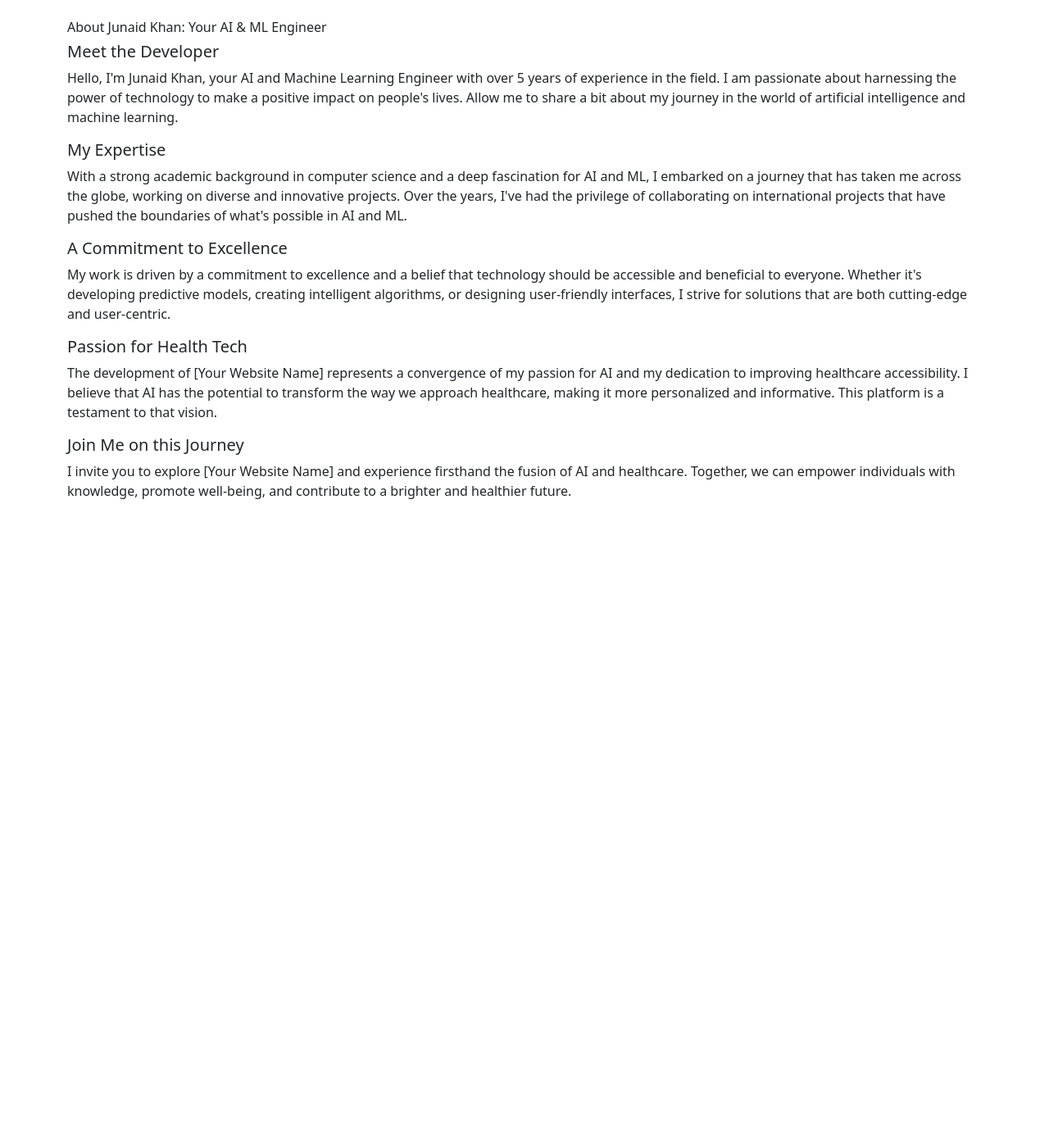
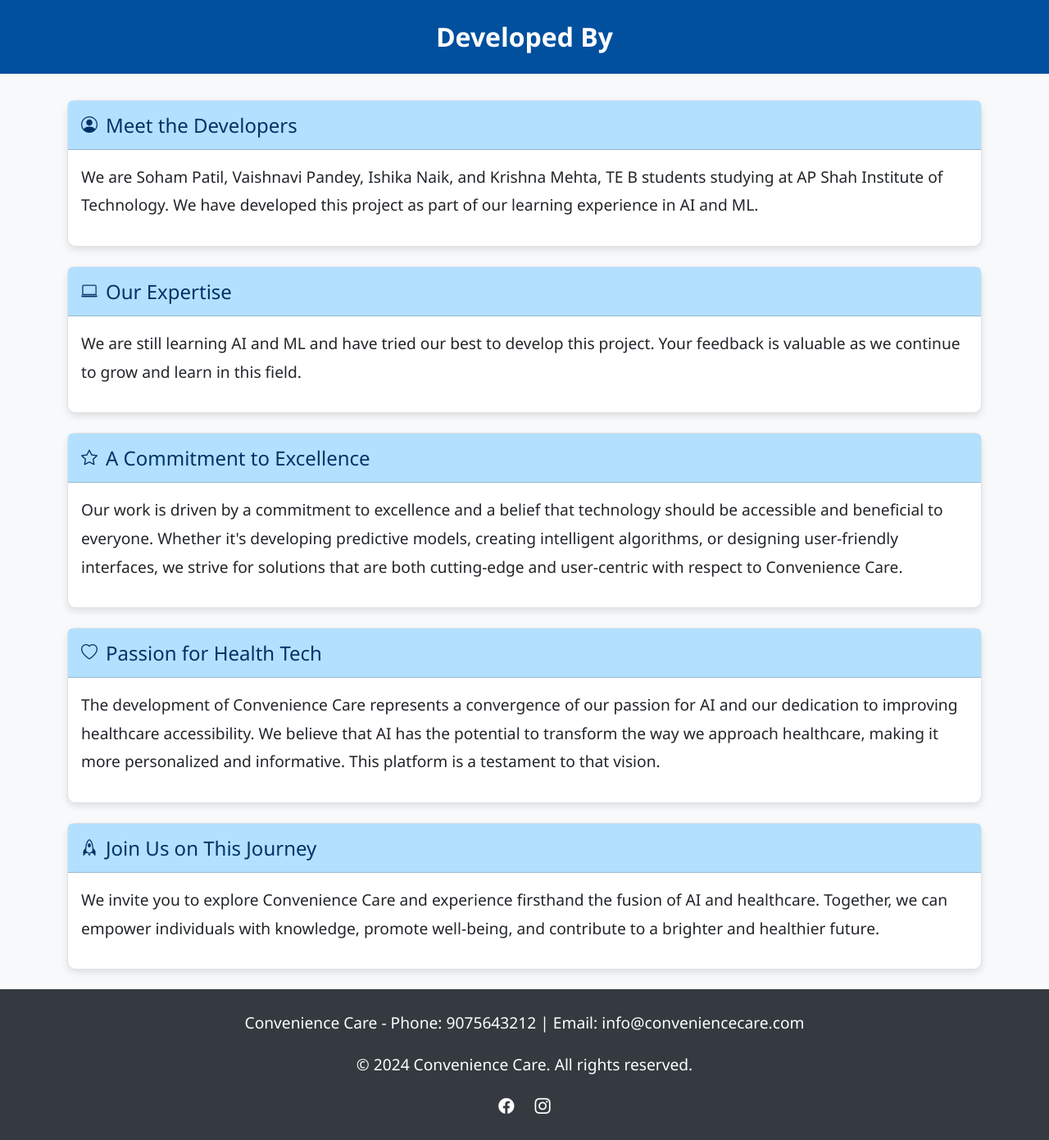
Before and after one commit to sohampatil44/CC, a Flask app: page /developer in a window 1280 px wide. Shown: the whole page at 82% size. Before the commit the page ends 609 px from the top, so only its background shows below. Run offline with Flask 3, Linux system fonts and the light colour scheme; the visitor is signed in with stand-in values (Sample User, id 1); parts of the project's set-up code (start-up, migrations or seed data) failed here and were passed over.

Commit message:
changed files

```diff
--- a/templates/developer.html
+++ b/templates/developer.html
@@ -3,35 +3,142 @@
   <head>
     <meta charset="utf-8">
     <meta name="viewport" content="width=device-width, initial-scale=1">
-    <title>Bootstrap demo</title>
+    <title>Developed By</title>
     <link href="https://cdn.jsdelivr.net/npm/bootstrap@5.3.1/dist/css/bootstrap.min.css" rel="stylesheet" integrity="sha384-4bw+/aepP/YC94hEpVNVgiZdgIC5+VKNBQNGCHeKRQN+PtmoHDEXuppvnDJzQIu9" crossorigin="anonymous">
+    <link href="https://cdn.jsdelivr.net/npm/bootstrap-icons@1.10.4/font/bootstrap-icons.css" rel="stylesheet">
+    <style>
+      html, body {
+        height: 100%;
+        margin: 0;
+        display: flex;
+        flex-direction: column;
+      }
+      body {
+        background-color: #f8f9fa;
+        color: #343a40;
+        font-family: 'Segoe UI', Tahoma, Geneva, Verdana, sans-serif;
+        font-size: 1rem;
+        line-height: 1.8;
+        display: flex;
+        flex-direction: column;
+      }
+      .header {
+        background-color: #00509e; /* Lighter blue shade */
+        color: white;
+        text-align: center;
+        padding: 1rem;
+        font-size: 2rem;
+        font-weight: bold;
+      }
+      .container {
+        flex: 1;
+        margin-top: 2rem;
+      }
+      .card {
+        border-radius: 10px;
+        border: 1px solid #dee2e6;
+        box-shadow: 0 4px 8px rgba(0, 0, 0, 0.1);
+        margin-bottom: 1.5rem;
+        transition: transform 0.3s ease, box-shadow 0.3s ease;
+      }
+      .card:hover {
+        transform: translateY(-5px);
+        box-shadow: 0 8px 16px rgba(0, 0, 0, 0.2);
+      }
+      .card-header {
+        background-color: #b3e0ff;
+        color: #003366;
+        font-size: 1.5rem;
+        display: flex;
+        align-items: center;
+      }
+      .card-header i {
+        margin-right: 10px;
+        font-size: 1.25rem;
+      }
+      .card-body {
+        font-size: 1.2rem;
+      }
+      .footer {
+        padding: 1.5rem;
+        background-color: #343a40;
+        color: white;
+        text-align: center;
+        font-size: 1.2rem;
+        margin-top: auto;
+      }
+      .social-icons a {
+        color: white;
+        margin: 0 10px;
+        text-decoration: none;
+      }
+      .social-icons a:hover {
+        color: #b3e0ff;
+      }
+      @media (max-width: 768px) {
+        body {
+          font-size: 0.9rem;
+        }
+        .card-header {
+          font-size: 1.25rem;
+        }
+        .card-body {
+          font-size: 1rem;
+        }
+      }
+    </style>
   </head>
   <body>
+    <header class="header">
+      Developed By
+    </header>
 
-  <div class="container my-4 mt-4">
-<h6>    About Junaid Khan: Your AI & ML Engineer
-</h6>
-<h5>Meet the Developer</h5>
+    <div class="container">
+      <div class="card">
+        <div class="card-header"><i class="bi bi-person-circle"></i> Meet the Developers</div>
+        <div class="card-body">
+          <p>We are Soham Patil, Vaishnavi Pandey, Ishika Naik, and Krishna Mehta, TE B students studying at AP Shah Institute of Technology. We have developed this project as part of our learning experience in AI and ML.</p>
+        </div>
+      </div>
 
-<p>Hello, I'm Junaid Khan, your AI and Machine Learning Engineer with over 5 years of experience in the field. I am passionate about harnessing the power of technology to make a positive impact on people's lives. Allow me to share a bit about my journey in the world of artificial intelligence and machine learning.
-</p>
-<h5>My Expertise
-</h5>
-<p>With a strong academic background in computer science and a deep fascination for AI and ML, I embarked on a journey that has taken me across the globe, working on diverse and innovative projects. Over the years, I've had the privilege of collaborating on international projects that have pushed the boundaries of what's possible in AI and ML.
-</p>
-<h5>A Commitment to Excellence
-</h5>
-<p>My work is driven by a commitment to excellence and a belief that technology should be accessible and beneficial to everyone. Whether it's developing predictive models, creating intelligent algorithms, or designing user-friendly interfaces, I strive for solutions that are both cutting-edge and user-centric.
-</p>
-<h5>Passion for Health Tech
-</h5>
-<p>The development of [Your Website Name] represents a convergence of my passion for AI and my dedication to improving healthcare accessibility. I believe that AI has the potential to transform the way we approach healthcare, making it more personalized and informative. This platform is a testament to that vision.
-</p>
-<h5>Join Me on this Journey
-</h5>
-<p>I invite you to explore [Your Website Name] and experience firsthand the fusion of AI and healthcare. Together, we can empower individuals with knowledge, promote well-being, and contribute to a brighter and healthier future.
-</p>
-  </div>
+      <div class="card">
+        <div class="card-header"><i class="bi bi-laptop"></i> Our Expertise</div>
+        <div class="card-body">
+          <p>We are still learning AI and ML and have tried our best to develop this project. Your feedback is valuable as we continue to grow and learn in this field.</p>
+        </div>
+      </div>
+
+      <div class="card">
+        <div class="card-header"><i class="bi bi-star"></i> A Commitment to Excellence</div>
+        <div class="card-body">
+          <p>Our work is driven by a commitment to excellence and a belief that technology should be accessible and beneficial to everyone. Whether it's developing predictive models, creating intelligent algorithms, or designing user-friendly interfaces, we strive for solutions that are both cutting-edge and user-centric with respect to Convenience Care.</p>
+        </div>
+      </div>
+
+      <div class="card">
+        <div class="card-header"><i class="bi bi-heart"></i> Passion for Health Tech</div>
+        <div class="card-body">
+          <p>The development of Convenience Care represents a convergence of our passion for AI and our dedication to improving healthcare accessibility. We believe that AI has the potential to transform the way we approach healthcare, making it more personalized and informative. This platform is a testament to that vision.</p>
+        </div>
+      </div>
+
+      <div class="card">
+        <div class="card-header"><i class="bi bi-rocket"></i> Join Us on This Journey</div>
+        <div class="card-body">
+          <p>We invite you to explore Convenience Care and experience firsthand the fusion of AI and healthcare. Together, we can empower individuals with knowledge, promote well-being, and contribute to a brighter and healthier future.</p>
+        </div>
+      </div>
+    </div>
+
+    <footer class="footer">
+      <p>Convenience Care - Phone: 9075643212 | Email: info@conveniencecare.com</p>
+      <p>&copy; 2024 Convenience Care. All rights reserved.</p>
+      <div class="social-icons">
+        <a href="https://www.facebook.com/conveniencecare" target="_blank" class="text-white"><i class="bi bi-facebook"></i></a>
+        <a href="https://www.instagram.com/conveniencecare" target="_blank" class="text-white"><i class="bi bi-instagram"></i></a>
+      </div>
+    </footer>
+
     <script src="https://cdn.jsdelivr.net/npm/bootstrap@5.3.1/dist/js/bootstrap.bundle.min.js" integrity="sha384-HwwvtgBNo3bZJJLYd8oVXjrBZt8cqVSpeBNS5n7C8IVInixGAoxmnlMuBnhbgrkm" crossorigin="anonymous"></script>
   </body>
 </html>
```
Also changed, not shown: templates/about.html (deleted), templates/aboutus.html (renamed from templates/blog.html).
